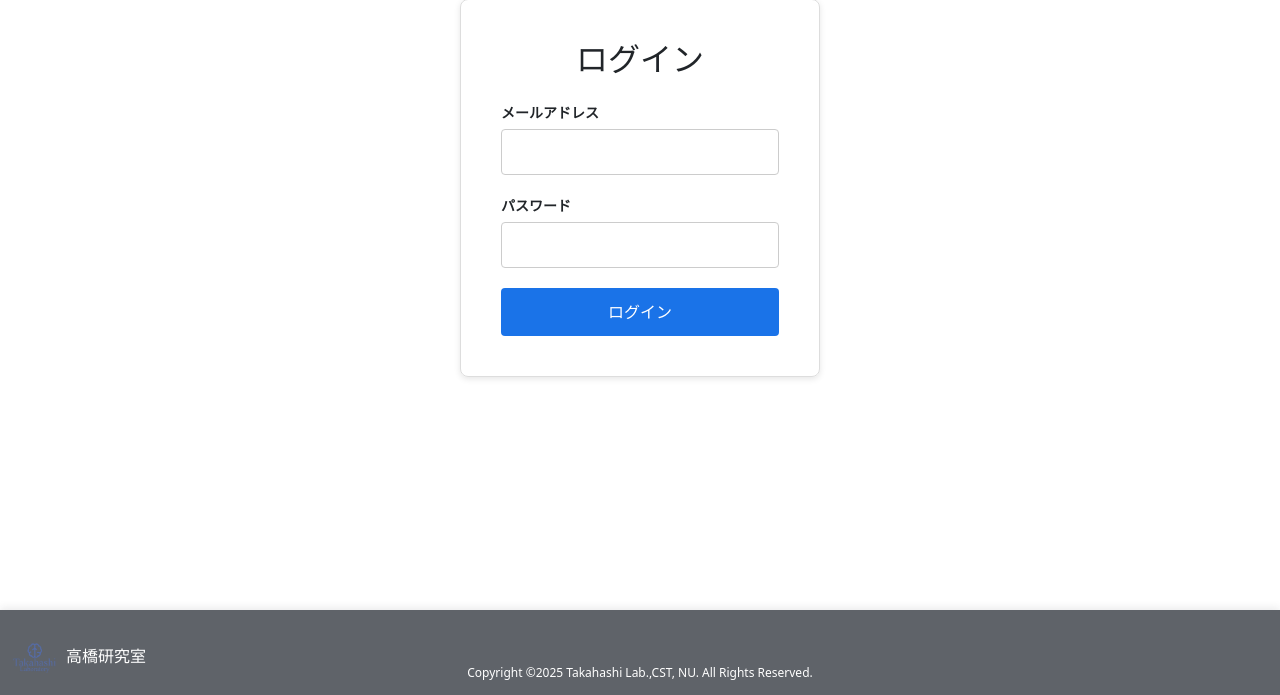
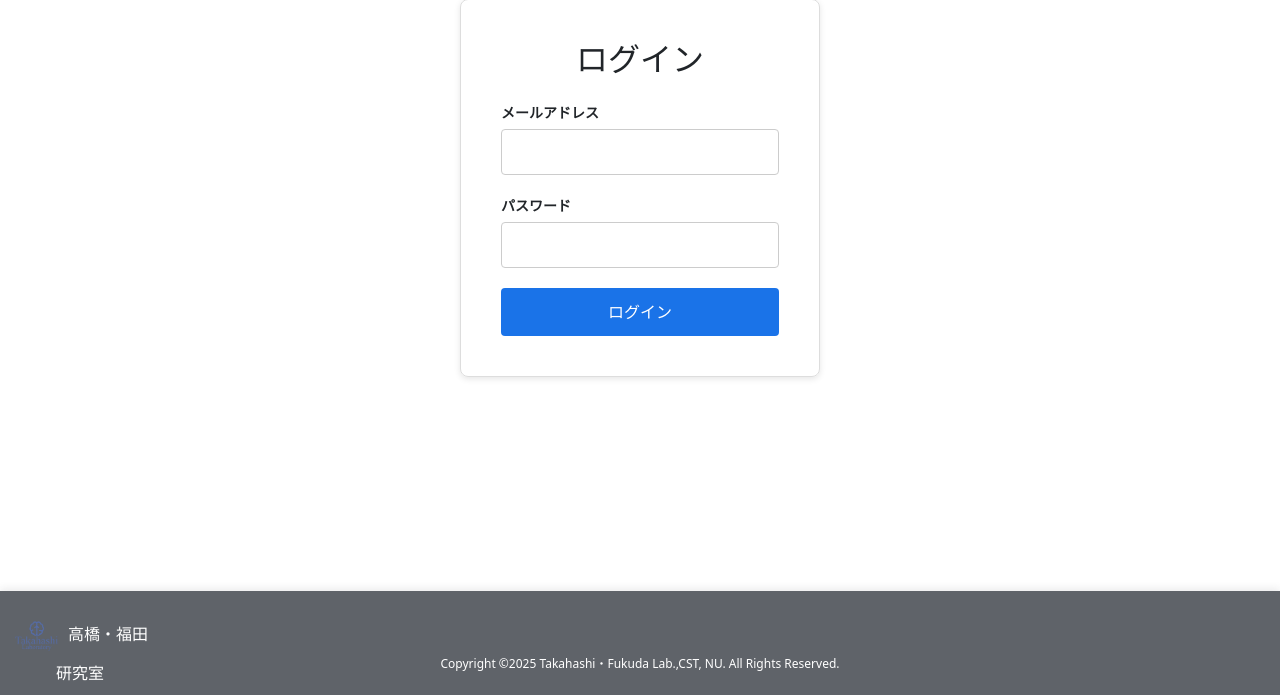
Before and after one commit to tslab-fukuda/scoring_system, a Django app: page /accounts/login/ in a window 1280 px wide. Shown: the part 105-800 px from the top of the page. Run offline with Django 4.2, Linux system fonts and the light colour scheme; data that the repository does not hold is empty.

Commit message:
高橋福田研究室に変更

```diff
--- a/submission/templates/submission/footer.html
+++ b/submission/templates/submission/footer.html
@@ -3,7 +3,7 @@
         {% load static %}
         <div class="footer-log">
             <a href="https://new.nu-tf-lab.jp/" target="_blank" style="text-decoration:none; color:inherit;">
-                <img src="{% static 'submission/main-logo_small.png' %}" alt="ロゴ" class="f-log">高橋研究室
+                <img src="{% static 'submission/main-logo_small.png' %}" alt="ロゴ" class="f-log">高橋・福田研究室
             </a>
         </div>
         {% if request.user.is_authenticated %}
@@ -18,7 +18,7 @@
         </div>
         {% endif %}
         <!-- <a href="{% url 'index_redirect' %}" class="footer-home">Home</a> -->
-        <div class="copylight" data-v-23c3547f=""> Copyright ©︎2025 Takahashi Lab.,CST, NU. All Rights Reserved. </div>
+        <div class="copylight" data-v-23c3547f=""> Copyright ©︎2025 Takahashi・Fukuda Lab.,CST, NU. All Rights Reserved. </div>
     </div>
 
 </footer>
```
